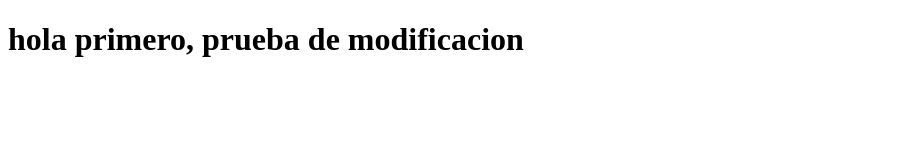
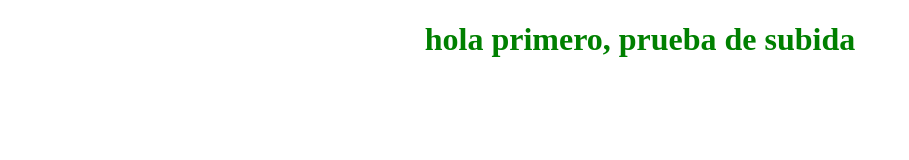
Before and after one commit to brp2196/Coursera-test, a plain HTML site: page site2/index.html in a window 1280 px wide. Shown: the whole page, without its empty margins (0-909 px from the left). Drawn offline with Linux system fonts and the light colour scheme.

Commit message:
cambio leve.

```diff
--- a/site2/index.html
+++ b/site2/index.html
@@ -4,6 +4,6 @@
 	<title>Prubruba numero uno</title>
 </head>
 <body>
-<h1>hola primero, prueba de modificacion</h1>
+<h1 style="color:green;text-align:center">hola primero, prueba de subida </h1>
 </body>
 </html>
```
